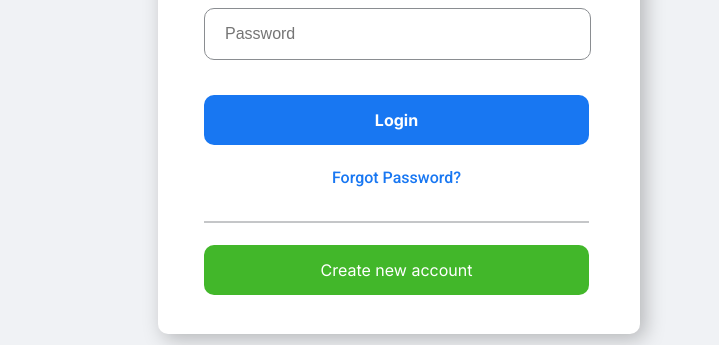
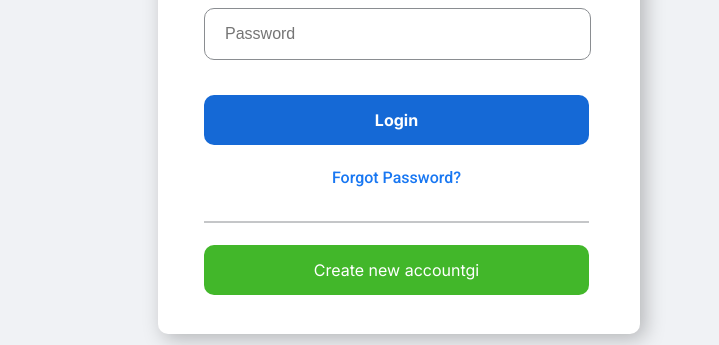
Before and after one commit to elnurnabivi/Facebook-Login-Page, a plain HTML site: page index.html in a window 1280 px wide. In both pictures the pointer is over the button "Login". Shown: the part 133-478 px from the top of the page, 561-1280 px from the left. Drawn offline with Linux system fonts and the light colour scheme.

Commit message:
Added new styling

```diff
--- a/assets/css/style.css
+++ b/assets/css/style.css
@@ -76,10 +76,6 @@ form {
   color: #1c1e21;
 }
 
-/* .line {
-  border: 1px solid #8a8d91;
-} */
-
 .ml-46 {
   margin-left: 46px;
 }
@@ -126,12 +122,20 @@ form {
   color: #ffffff;
 }
 
+.btn-primary:hover {
+  background-color: #1569d6;
+}
+
 .font-roboto {
   font-family: "Roboto", sans-serif;
 }
 
 .btn-green {
   background-color: #42b72a;
+}
+
+.btn-green:hover {
+  background-color: #38a522;
 }
 
 .email,
--- a/index.html
+++ b/index.html
@@ -61,7 +61,7 @@
               type="submit"
               class="btn-primary font-16 btn-green ml-46 mr-51"
             >
-              Create new account
+              Create new accountgi
             </button>
           </form>
 
```
